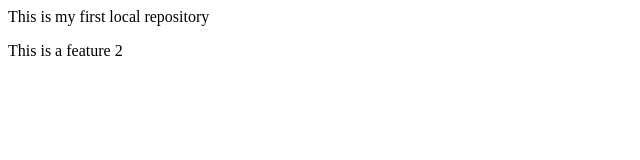
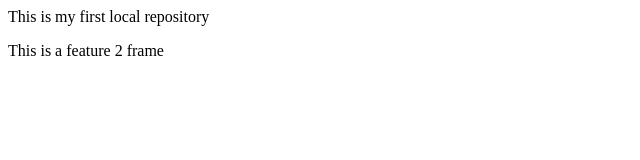
Before and after one commit to Pritiyelutla/LocalRepo, a plain HTML site: page index.html in a window 1280 px wide. Shown: the full height of the page, 0-640 px from the left. Drawn offline with Linux system fonts and the light colour scheme.

Commit message:
Added frame

```diff
--- a/index.html
+++ b/index.html
@@ -1,2 +1,2 @@
 <p>This is my first local repository</p>
-<p>This is a feature 2</p>
+<p>This is a feature 2 frame</p>
```
